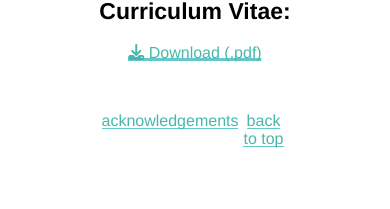
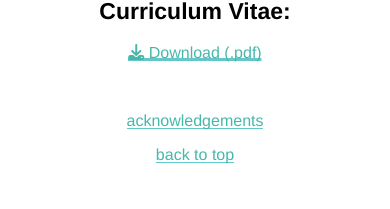
Before and after one commit to Archie-Adams/personal-website, a Jekyll site: the page built from pages/home.html, in a window 390 px wide. Shown: the part 4274-4483 px from the top of the page. Built offline with Jekyll 4.4.1, drawn with Linux system fonts in a browser that asks for light colours; nearby versions of some CDN libraries.

Commit message:
mobile friendly footer

```diff
--- a/_includes/footer.html
+++ b/_includes/footer.html
@@ -191,6 +191,13 @@
     display: inline-block;
   }
 
+  @media screen and (max-width: 560px) {
+    footer ul {
+      grid-template-columns: 1fr;
+      gap: 1rem;
+    }
+  }
+
   /* Override default link style class. */
   footer ul li a {
     color: var(--accent-color) !important;
```
Also changed, not shown: README.md (+8 -5 lines).
